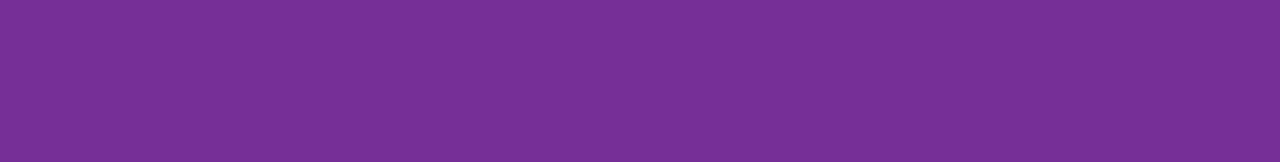
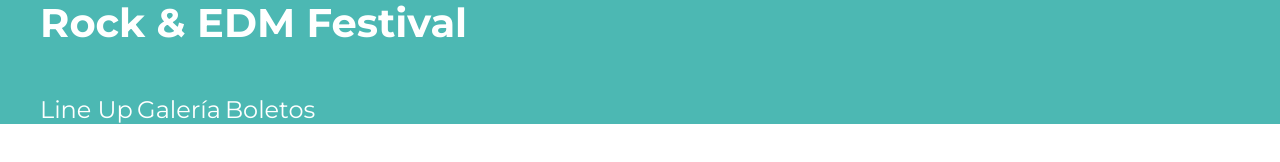
Before and after one commit to DiegoHerrera99/Festival-de-Musica, a website: page index.html in a window 1280 px wide. Drawn offline with Linux system fonts and the light colour scheme.

Commit message:
Primera parte de Header sin mixins

```diff
--- a/index.html
+++ b/index.html
@@ -13,6 +13,15 @@
     <link rel="stylesheet" href="build/css/app.css">
 </head>
 <body>
-
+    <header class="header">
+        <div class="contenedor contenido-header">
+            <h1>Rock & EDM Festival</h1>
+            <nav class="navegacion-principal">
+                <a href="#">Line Up</a>
+                <a href="#">Galería</a>
+                <a href="#">Boletos</a>
+            </nav>
+        </div>
+    </header>
 </body>
 </html>
--- a/src/scss/app.scss
+++ b/src/scss/app.scss
@@ -1,5 +1,2 @@
 @use 'base';
-
-body{
-    background-color: base.$morado;
-}
+@use 'layout';
--- /dev/null
+++ b/src/scss/base/_globales.scss
@@ -0,0 +1,39 @@
+@use 'variables' as v;
+
+html{
+    font-size: 62.5%;
+    box-sizing: border-box;
+}
+*,
+*:before,
+*:after{
+    box-sizing: inherit;
+}
+body{
+    font-family: v.$fuente_principal;
+    font-size: 1.6rem;
+}
+p{
+    font-size: 2rem;
+    color: v.$negro;
+}
+.contenedor{
+    width: 95%;
+    max-width: 120rem;
+    margin: 0 auto;
+}
+a{
+    text-decoration: none;
+}
+h1, h2, h3{
+    margin: 0 0 5rem 0;
+}
+h1{
+    font-size: 4rem;
+}
+h2{
+    font-size: 3.6rem;
+}
+h3{
+    font-size: 3rem;
+}
--- a/src/scss/base/_index.scss
+++ b/src/scss/base/_index.scss
@@ -1,2 +1,3 @@
 @forward 'variables';
 @forward 'normalize';
+@forward 'globales';
--- /dev/null
+++ b/src/scss/layout/_header.scss
@@ -0,0 +1,19 @@
+@use '../base/variables' as v;
+
+.header{
+    background-color: v.$verde;
+    h1{
+        color: v.$blanco;
+    }
+}
+
+.navegacion-principal{
+    a{
+        color: v.$blanco;
+        font-size: 2.4rem;
+
+        &:hover{
+            color: v.$amarillo;
+        }
+    }
+}
--- /dev/null
+++ b/src/scss/layout/_index.scss
@@ -0,0 +1 @@
+@forward 'header';
```
Also changed, not shown: build/css/app.css.
